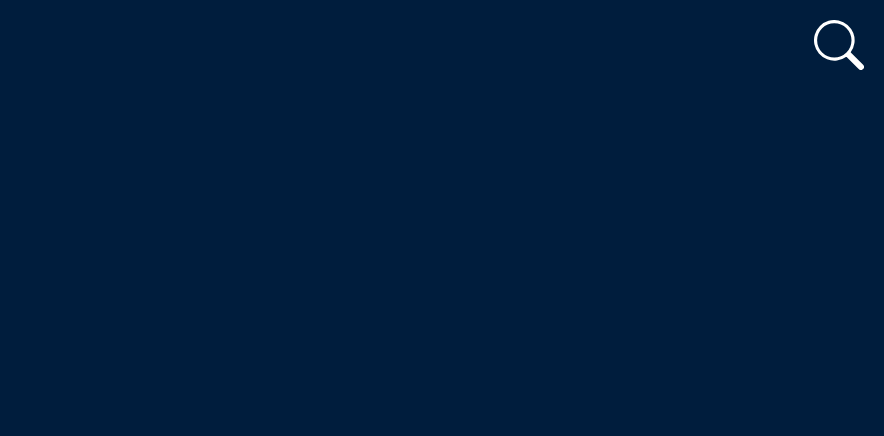
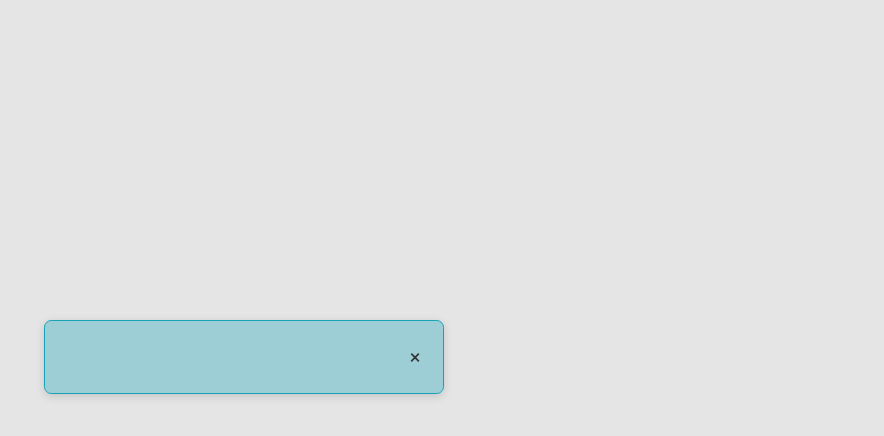
Before and after one commit to ArfinHasib/React-Projects, a React (Create React App) app: page / in a window 1280 px wide. Shown: the top 436 px of the page, without its empty margins (396-1280 px from the left). Built offline with nearby package versions, Linux system fonts and the light colour scheme.

Commit message:
11-MagicPopup(create a popup component)

```diff
--- a/src/App.js
+++ b/src/App.js
@@ -8,7 +8,8 @@ import './App.css';
 // import LightDarkMode from './projects/07-Light&DarkMode/Light&DarkMode';
 // import SlideToUnlock from './projects/08-slide-to-unlock/SlideToUnlock';
 // import Slider from './projects/09-slider/Slider';
-import HiddenSearchBar from './projects/10-hidden-search-bar/HiddenSearchBar';
+// import HiddenSearchBar from './projects/10-hidden-search-bar/HiddenSearchBar';
+import PopupApp from './projects/11-MagicPopUp/PopupApp';
 
 function App() {
    return (
@@ -22,7 +23,8 @@ function App() {
          {/* <LightDarkMode /> */}
          {/* <SlideToUnlock /> */}
          {/* <Slider /> */}
-         <HiddenSearchBar />
+         {/* <HiddenSearchBar /> */}
+         <PopupApp />
       </div>
    );
 }
--- /dev/null
+++ b/src/projects/11-MagicPopUp/PopupApp.jsx
@@ -0,0 +1,10 @@
+import React from 'react';
+import Popup from '../components/Popup.component';
+
+export default function PopupApp() {
+   return (
+      <div>
+         <Popup type={'alert-info'} text='' />
+      </div>
+   );
+}
--- /dev/null
+++ b/src/projects/components/Popup.component.jsx
@@ -0,0 +1,36 @@
+import React from 'react';
+import Button from '../components/Button';
+
+export default function Popup({ type, title, text, handleClose }) {
+   const popupContainer = {
+      position: 'absolute',
+      top: '0',
+      height: '100vh',
+      width: '100vw',
+      background: 'rgba(0, 0, 0, .1)',
+   };
+
+   const popupStyle = {
+      position: 'relative',
+      margin: '40vh auto',
+      zIdex: '1',
+   };
+
+   return (
+      <div style={popupContainer}>
+         <div className={`${type}`} style={popupStyle}>
+            <div className='alert-close'>
+               <div className='d-flex flex-column'>
+                  <h4 className='mb-1'>{title && 'popup title'}</h4>
+                  <p>{text && text}</p>
+               </div>
+               <Button
+                  btnClass='btn-close'
+                  text='&times;'
+                  onClick={handleClose}
+               />
+            </div>
+         </div>
+      </div>
+   );
+}
```
